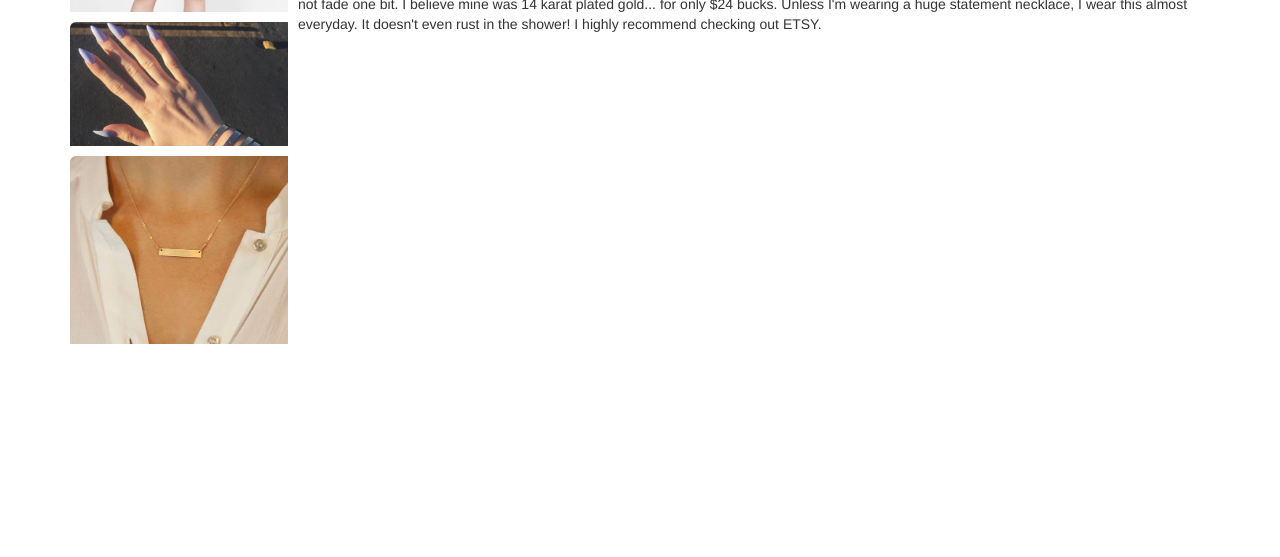
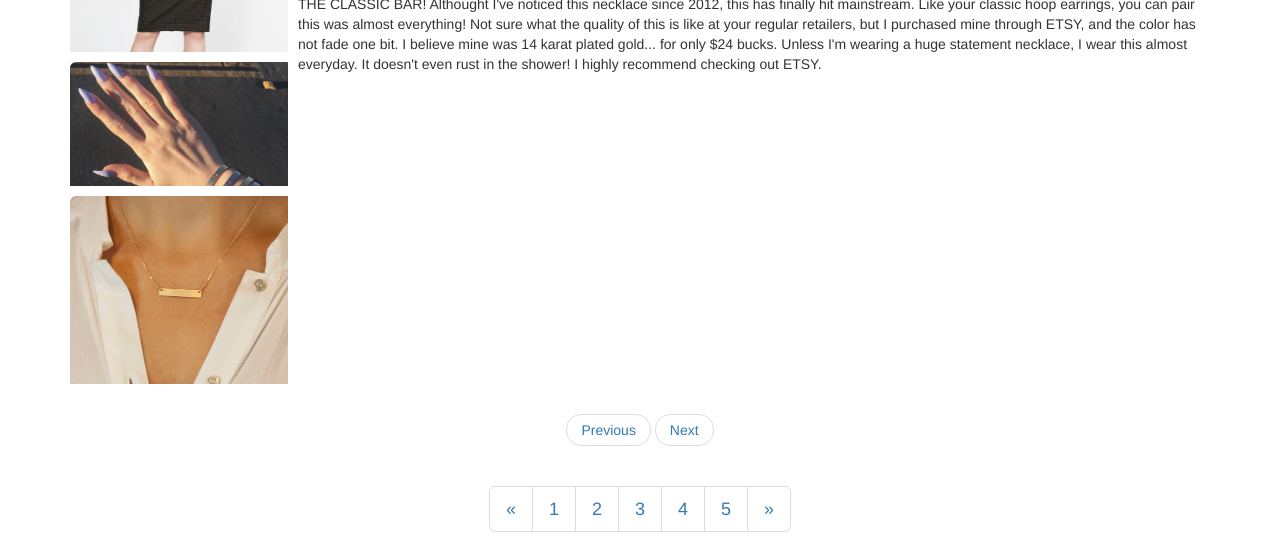
Before and after one commit to SUSANXN/portfolio, a plain HTML site: page fashion.html in a window 1280 px wide. Shown: the part 700-1257 px from the top of the page. Before the commit the page ends 1054 px from the top, so only its background shows below. Drawn offline with nearby package versions, Linux system fonts and the light colour scheme.

Commit message:
fixed header and centered bottom pager

```diff
--- a/fashion.html
+++ b/fashion.html
@@ -16,13 +16,18 @@ img { max-width: 20%;
   padding-right:1rem;
   padding-bottom: 1rem;}
 
+.pages {text-align: center;
+  float:left;
+  width:100%;}
+
+  .header {padding-left:2rem;}
 </style>
   </head>
 
 
 
   <body>
-   <nav>
+    <nav class=topnav>
         <ul class="nav nav-tabs">
           <li role="presentation" class="blog"><a href="http://susannguyen.tumblr.com/" target="_blank">Blog</a></li>
           <li role="presentation" class="fashion"><a href="http://lookbook.nu/blog/828-PHOTO-DIARY-PARIS-FASHION-WEEK" target="_blank">Fashion Blog</a></li>
@@ -32,17 +37,16 @@ img { max-width: 20%;
       </nav>
 
    <div class="page-header">
-  <h1>Latest trends...<small>FROM YOURS TRULY, SUSAN <3</small></h1>
+  <h1 class=header>Latest trends...<small>FROM YOURS TRULY, SUSAN <3</small></h1><br><br>
 </div>
-     <div class="container">
-
+      <div class="container">
       <p><img src="images/ankle_dress.jpg" alt=Ankle length class="img-rounded">
         <h2> The ankle dress...</h2>A new trend that occurred this year, that is looking to roll over to 2016, are the long ankle dress. Similar to oversized tshirts, boyfriend jeans and loose fitting cardigans, the ankle length dressed is designed to be oversized coverage look while giving a hint of femine touch as the dress contours the body. I can see this trend to continue for the next couple of years. You can find this dress at Zara. If you are not picky with brands, I would recommend checking out stores such as Forever 21 for similar styles.</p>
       <p>
       <img src="images/long_dress_work.jpg" alt=beige class="img-rounded">
          <h2> The work dress...</h2>This is the perfect business attire that shows off your femine side while giving you the sophisticated edgy look. Not to mention, the neutral color gray has been very popular this fall and winter. Similar to the dress above, you can also find this at your nearest Zara. Again, if you are not picky with brand, H&M is a good alternative for business attire.</p>
 
-      <p><img src="images/purplenails.png" alt=nails class="img-rounded">  <h2>Shades of baby...</h2>
+      <p><img src="images/purplenails.png" alt=nails class="img-rounded">  <h2>50 shades of manicure...</h2>
   Many of you are wondering what's the "new" color coming this new year. In my opinion, this baby purple color has been a big hit over the summer. Lately, I've been noticing a lot of bright, soft, and baby like colors. I personally was stunting this color in Vegas. Side note, but I realized that men like women in light/neutrals. I remember asking an ex of mine, which color nail he'd prefer, and he would always choose the lighter, less dramatic look. So just a hint for you ladies who are trying to flirt with your man, men like light, bright, girly colors. Then again, it depends on your man. If your man doesn't like dramatic make up, I would go with this color.</p>
 
       <p><img src="images/barnecklace.jpg" alt=necklace class="img-rounded">
@@ -50,9 +54,32 @@ img { max-width: 20%;
 THE CLASSIC BAR! Althought I've noticed this necklace since 2012, this has finally hit mainstream. Like your classic hoop earrings, you can pair this was almost everything! Not sure what the quality of this is like at your regular retailers, but I purchased mine through ETSY, and the color has not fade one bit. I believe mine was 14 karat plated gold... for only $24 bucks. Unless I'm wearing a huge statement necklace, I wear this almost everyday. It doesn't even rust in the shower! I highly recommend checking out ETSY. </p>
   </div>
 
+  <nav>
+  <ul class="pager">
+    <li><a href="#">Previous</a></li>
+    <li><a href="#">Next</a></li>
+  </ul>
+  </nav>
 
-
-
+  <nav class=pages>
+  <ul class="pagination pagination-lg">
+    <li>
+      <a href="#" aria-label="Previous">
+        <span aria-hidden="true">&laquo;</span>
+      </a>
+    </li>
+    <li><a href="#">1</a></li>
+    <li><a href="#">2</a></li>
+    <li><a href="#">3</a></li>
+    <li><a href="#">4</a></li>
+    <li><a href="#">5</a></li>
+    <li>
+      <a href="#" aria-label="Next">
+        <span aria-hidden="true">&raquo;</span>
+      </a>
+    </li>
+  </ul>
+</nav>
 
 
 
```
